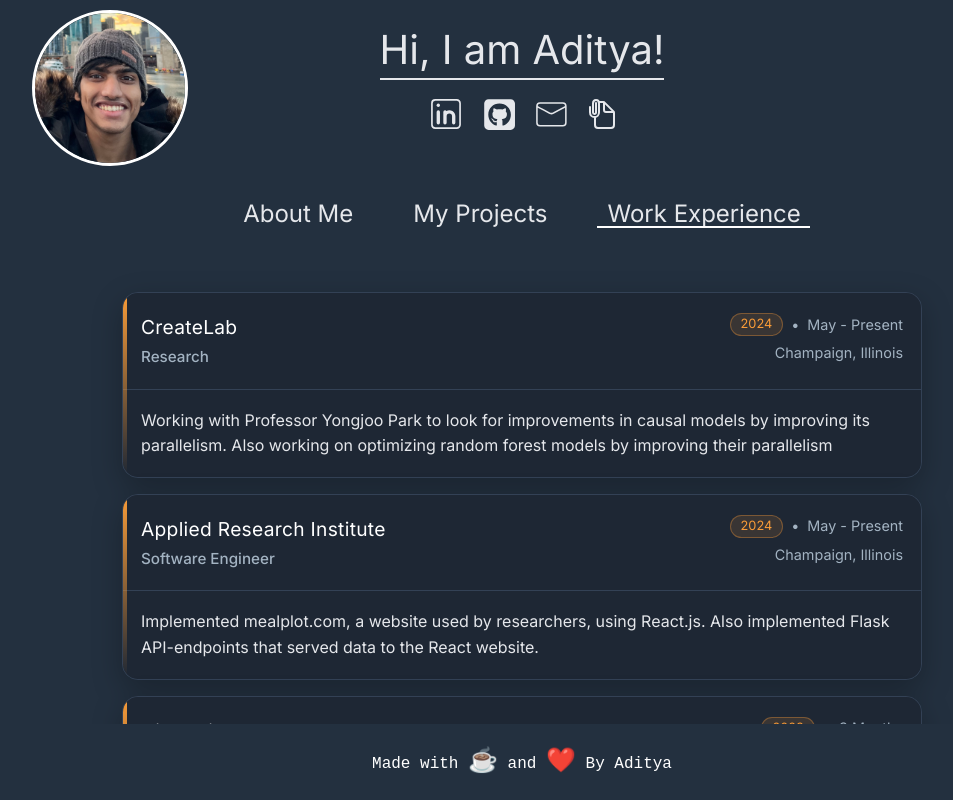
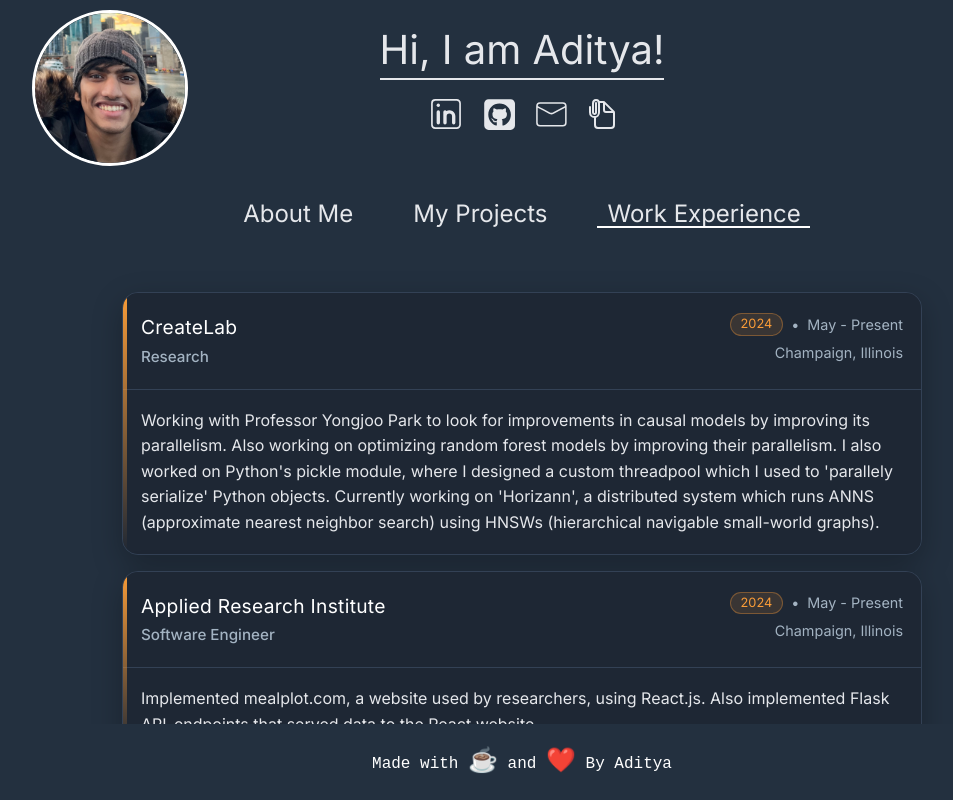
Before and after one commit to AdityaKunte18/AdityaKunte18.github.io, a Next.js app: page / in a window 1280 px wide. Both pictures are taken after a click on the element "Work Experience". Shown: the top 800 px of the page, without its empty margins (118-1071 px from the left). Built offline with nearby package versions, Linux system fonts and the light colour scheme.

Commit message:
added a better description

```diff
--- a/src/components/WorkExperience.js
+++ b/src/components/WorkExperience.js
@@ -9,7 +9,7 @@ function WorkExperience() {
       duration: 'May - Present',
       location: 'Champaign, Illinois',
       year: '2024',
-      description: "Working with Professor Yongjoo Park to look for improvements in causal models by improving its parallelism. Also working on optimizing random forest models by improving their parallelism"
+      description: "Working with Professor Yongjoo Park to look for improvements in causal models by improving its parallelism. Also working on optimizing random forest models by improving their parallelism. \n I also worked on Python's pickle module, where I designed a custom threadpool which I used to 'parallely serialize' Python objects. \n Currently working on 'Horizann', a distributed system which runs ANNS (approximate nearest neighbor search) using HNSWs (hierarchical navigable small-world graphs)."
     },
     {
       title: 'Software Engineer',
```
